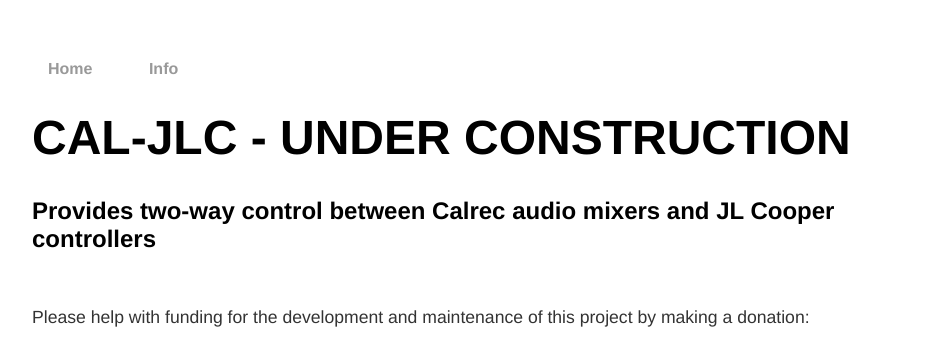
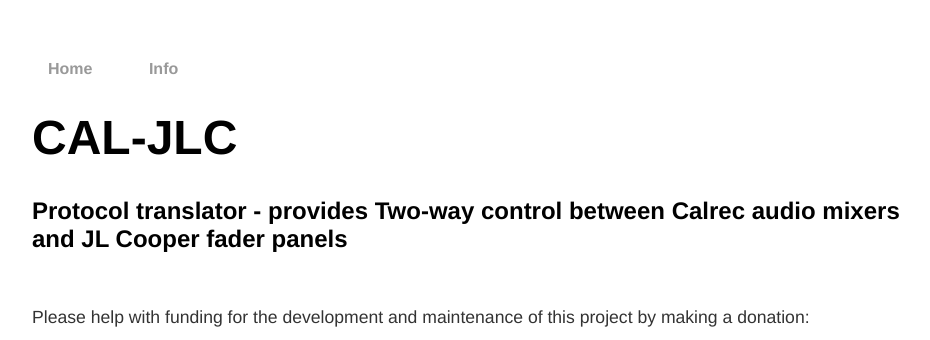
Before and after one commit to caljlc/CAL-JLC, a Jekyll site: the page built from docs/index.html, in a window 1280 px wide, cut to the strip 0-340 px from the top of the page. Shown: the whole strip, without its empty margins (160-1090 px from the left). Built offline with Jekyll 4.4.1, drawn with Linux system fonts in a browser that asks for light colours.

Commit message:
Update index.html

```diff
--- a/docs/index.html
+++ b/docs/index.html
@@ -3,8 +3,8 @@
 title: CAL-JLC
 ---
 <div class="blurb">
-	<h1>CAL-JLC - UNDER CONSTRUCTION</h1>
-	<h2>Provides two-way control between Calrec audio mixers and JL Cooper controllers</h2>
+	<h1>CAL-JLC</h1>
+	<h2>Protocol translator - provides Two-way control between Calrec audio mixers and JL Cooper fader panels</h2>
 
 	<br/>
 
```
